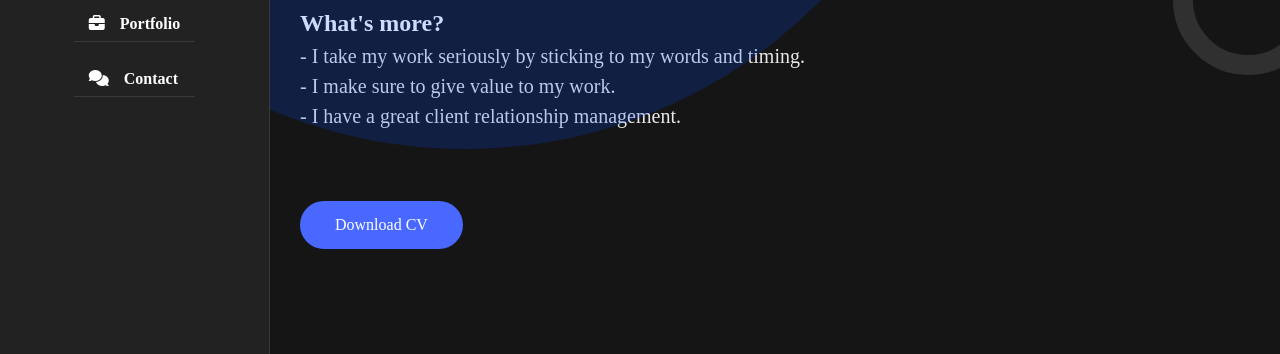
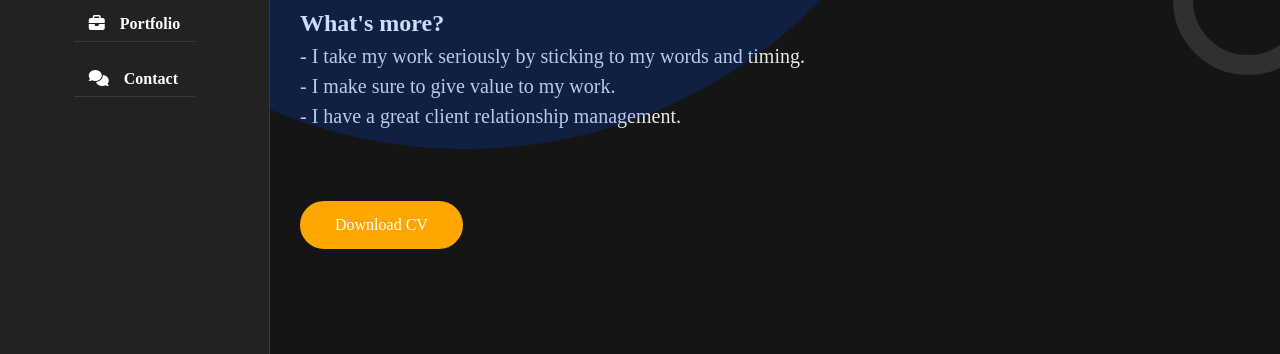
Before and after one commit to fbicuul/myPort, a plain HTML site: page index.html in a window 1280 px wide. Shown: the part 446-800 px from the top of the page. Drawn offline with nearby package versions, Linux system fonts and the light colour scheme; a web font is replaced by a local one.

Commit message:
Document

```diff
--- a/css/color-1.css
+++ b/css/color-1.css
@@ -1,4 +1,4 @@
 :root
 {
-    --skin-color: #4868ff;
+    --skin-color: #ffa600;
 }
```
